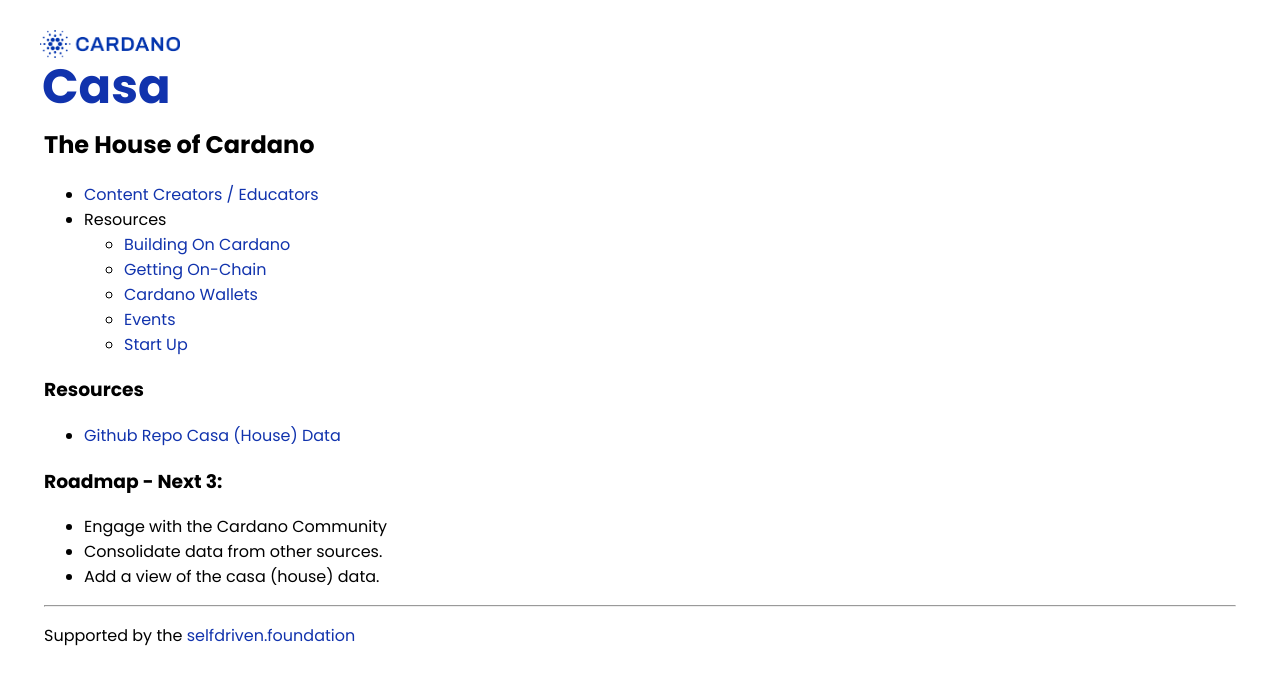
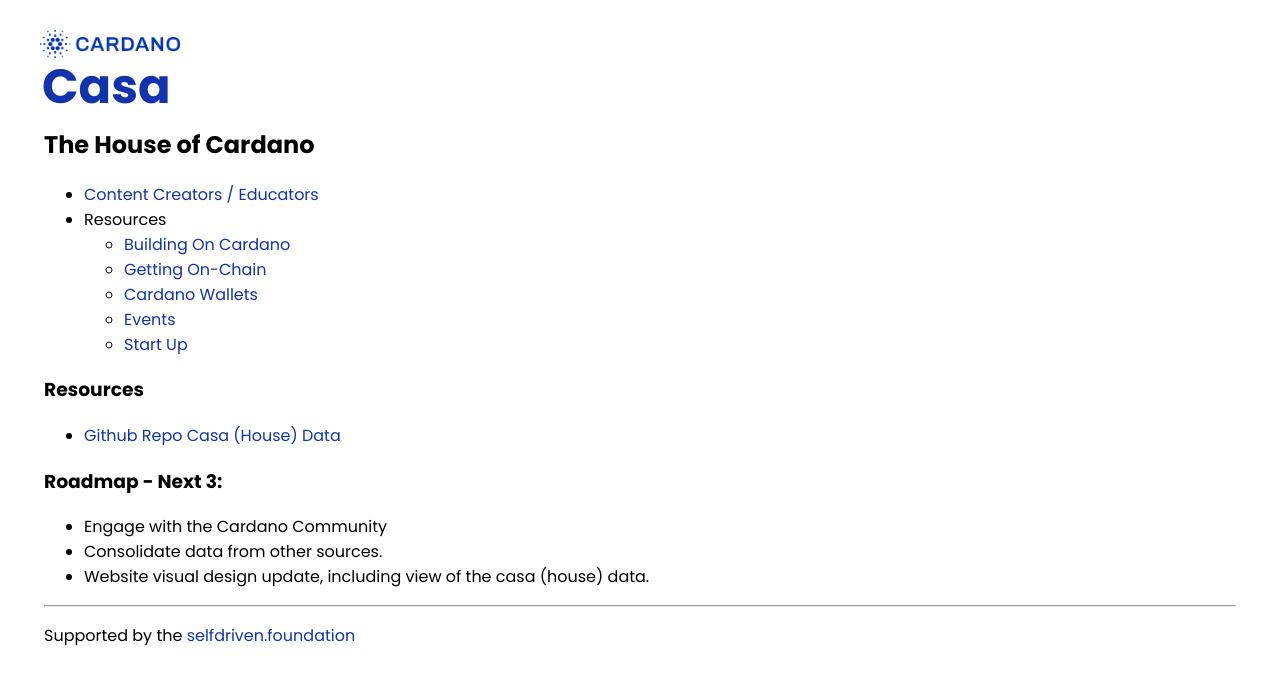
Before and after one commit to selfdriven-octo/cardano-casa, a Jekyll site: the page built from docs/index.md, in a window 1280 px wide. Shown: the top 685 px of the page. Built offline with Jekyll 4.4.1, drawn with Linux system fonts in a browser that asks for light colours.

Commit message:
Update index.md

```diff
--- a/docs/index.md
+++ b/docs/index.md
@@ -19,7 +19,7 @@ title: Home
 ### Roadmap - Next 3:
 - Engage with the Cardano Community
 - Consolidate data from other sources.
-- Add a view of the casa (house) data.
+- Website visual design update, including view of the casa (house) data.
 
 ---
 Supported by the [selfdriven.foundation](https://selfdriven.foundation)
```
